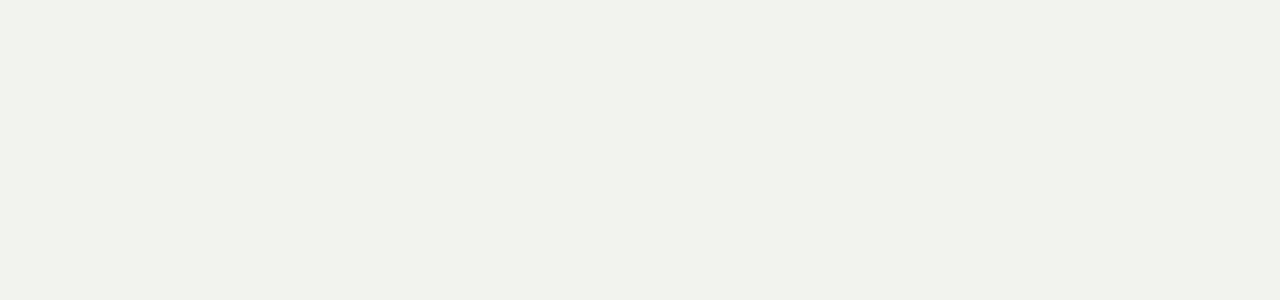
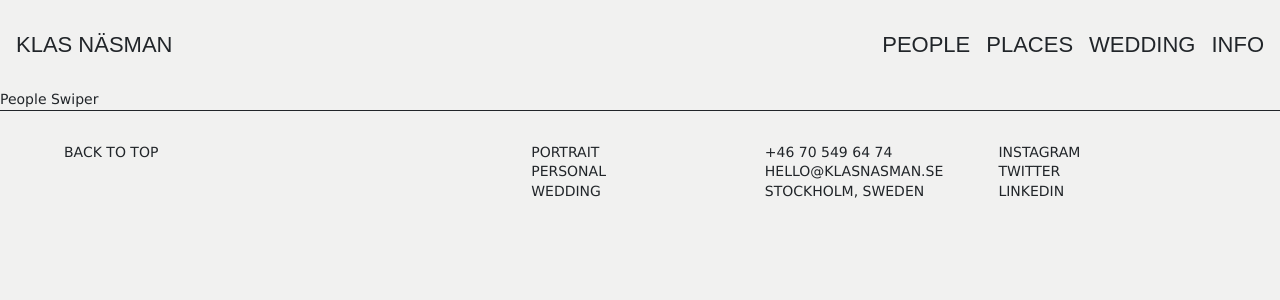
Before and after one commit to klasnasman/react, a React (Vite) app: page /people in a window 1280 px wide. Before the commit this address had no page. Shown: the top 300 px of the page. Built offline with nearby package versions, Linux system fonts and the light colour scheme; a web font is replaced by a local one.

Commit message:
new routes

```diff
--- a/pages/App.jsx
+++ b/pages/App.jsx
@@ -6,6 +6,8 @@ import Layout from './Layout';
 import Info from './info/Info';
 import Wedding from './wedding/Wedding';
 import AnnaMathias from './wedding/annamathias/AnnaMathias';
+import Places from './places/Places';
+import People from './people/People';
 
 function App() {
   return (
@@ -15,6 +17,8 @@ function App() {
           <Route path="/" index element={<Index />} />
           <Route path="/info" element={<Info />} />
           <Route element={<Layout />}>
+            <Route path="/people" element={<People />} />
+            <Route path="/places" element={<Places />} />
             <Route path="/wedding" element={<Wedding />} />
             <Route path="/wedding/annamathias" element={<AnnaMathias />} />
           </Route>
--- a/pages/components/Header.jsx
+++ b/pages/components/Header.jsx
@@ -18,8 +18,8 @@ const Header = () => {
                     <a href="/">Klas Näsman</a>
                 </div>
                 <ul className="header__ul">
-                    <li><a href="/portrait">Portrait</a></li>
-                    <li><a href="/personal">Personal</a></li>
+                    <li><a href="/people">People</a></li>
+                    <li><a href="/places">Places</a></li>
                     <li><a href="/wedding">Wedding</a></li>
                     <li><a href="/info">Info</a></li>
                 </ul>
--- a/pages/people/People.jsx
+++ b/pages/people/People.jsx
@@ -7,7 +7,7 @@ register();
 const People = () => {
     return (
 
-        <div></div>
+        <div>People Swiper</div>
 
     )
 }
--- a/pages/portrait/Portrait.jsx
+++ b/pages/places/Places.jsx
@@ -1,11 +1,11 @@
 import React from 'react'
 
-const Portrait = () => {
+const Places = () => {
     return (
         <div>
-            Portrait
+            Places
         </div>
     )
 }
 
-export default Portrait
+export default Places
```
Lines whose indentation alone changed are shown as unchanged.
